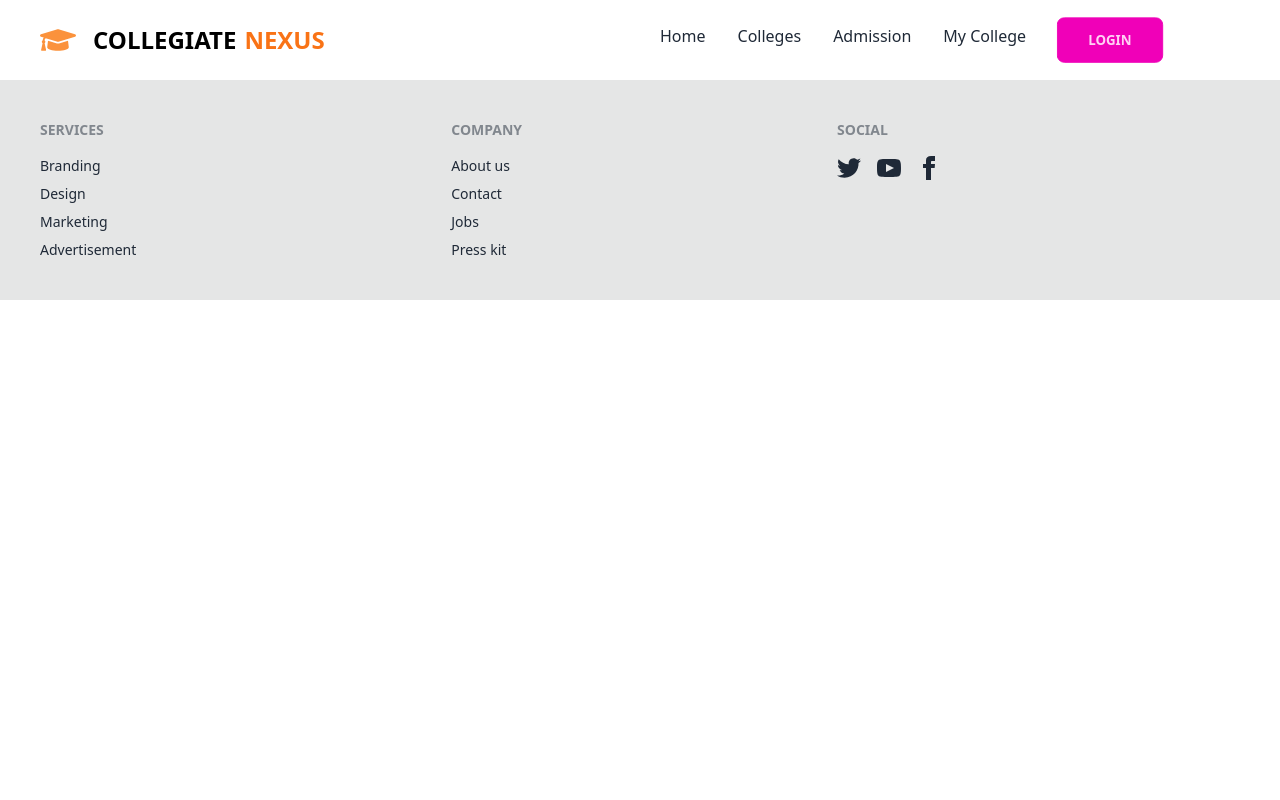
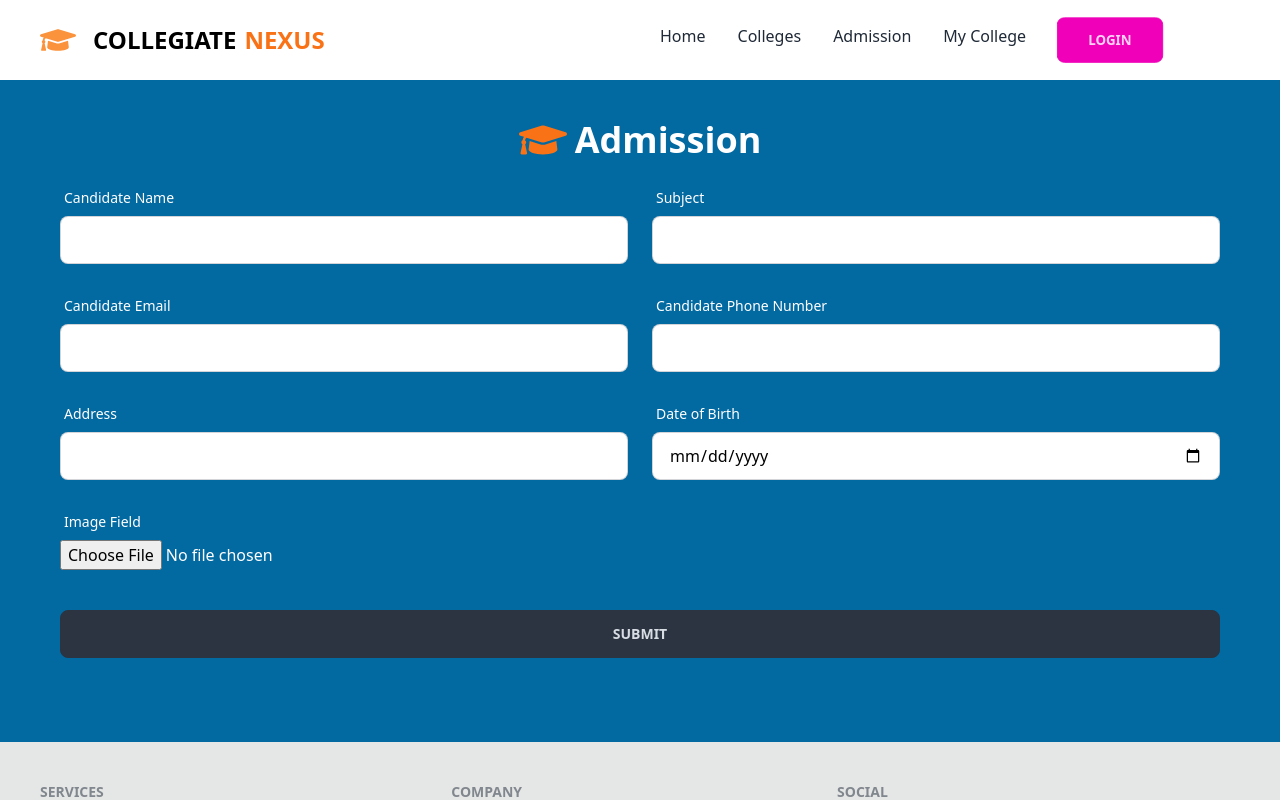
Before and after one commit to ZubaerJewel/collegeBD-Client, a React (Vite) app: page /admission in a window 1280 px wide. Shown: the top 800 px of the page. Built offline with nearby package versions, Linux system fonts and the light colour scheme; no server answers.

Commit message:
Added admission and college section

```diff
--- a/src/Pages/Admissions/Admission.jsx
+++ b/src/Pages/Admissions/Admission.jsx
@@ -1,8 +1,112 @@
+import { toast } from 'react-hot-toast';
+import { FaGraduationCap } from 'react-icons/fa';
 
 const Admission = () => {
+    const handleSubmit=(event)=>{
+        event.preventDefault();
+        const form=event.target;
+        const name=form.name.value;
+        const subject=form.subject.value;
+        const email=form.email.value
+        const number=form.number.value;
+        const address=form.address.value;
+        const date=form.date.value;
+        const file=form.file.value;
+
+        const allInfo={name,subject,email,number,address,date,file}
+
+        fetch('http://localhost:5000/addPost',{
+            method:'POST',
+            headers:{
+                'content-type':'application/json'
+            },
+            body:JSON.stringify(allInfo)
+        })
+        .then(res=>res.json())
+        .then(data=>{
+            if(data.insertedId){
+                toast.success('Your Applications Submitted Done')
+                form.reset()
+            }
+        })
+
+        console.log(allInfo)
+
+    }
     return (
 
-        <div>
+        <div className="">
+              <div className='bg-sky-700 p-5 text-white'>
+
+                    <div className='flex justify-center items-center'>
+                       <span className='text-5xl text-orange-500'> <FaGraduationCap></FaGraduationCap></span>
+                    <h2 className="text-4xl text-center my-5 font-semibold ml-2">Admission</h2>
+
+                    </div>
+                    <form onSubmit={handleSubmit} className="mx-10">
+                <div className="grid grid-cols-1 md:grid-cols-2 gap-6">
+                <div className="form-control">
+                <label className="label">
+                    <span className="label-text text-white">Candidate Name</span>
+                </label>
+                <input type="text"  name="name" className="input input-bordered text-black" required />
+                </div>
+                <div className="form-control">
+                <label className="label">
+                    <span className="label-text text-white">Subject</span>
+                </label>
+                <input type="text"  name="subject" className="input input-bordered text-black" required />
+
+            </div>
+                <div className="form-control">
+                <label className="label">
+                    <span className="label-text text-white">Candidate Email</span>
+                </label>
+                <input type="text" name="email"  className="input input-bordered text-black" required />
+                </div>
+                <div className="form-control">
+                <label className="label">
+                    <span className="label-text text-white">Candidate Phone Number</span>
+
+                </label>
+
+                <input type="number" name="number"  className="input input-bordered text-black" required />
+
+                </div>
+
+                <div className="form-control">
+                <label className="label">
+                    <span className="label-text text-white">Address</span>
+                </label>
+            <input type="text" name="address"className="input input-bordered text-black" required />
+
+            </div>
+
+                <div className="form-control">
+                <label className="label">
+                    <span className="label-text text-white">Date of Birth</span>
+                </label>
+            <input type="date" name="date"  className="input input-bordered text-black" required />
+
+            </div>
+                <div className="form-control">
+                <label className="label">
+                    <span className="label-text text-white">Image Field</span>
+                </label>
+            <input type="file" name="file"  className="" required />
+
+            </div>
+
+                </div>
+            <div className="form-control mt-6">
+
+            < input type="submit" className="btn btn-neutral btn-block mt-4" value="Submit" />
+            </div>
+                    </form>
+            <div className="card-body">
+
+            </div>
+            </div>
 
         </div>
     );
--- a/src/Pages/Colleges/Colleges.jsx
+++ b/src/Pages/Colleges/Colleges.jsx
@@ -1,8 +1,33 @@
+import { useEffect, useState } from "react";
+import SingleColleges from "./SingleColleges";
+import { FaGraduationCap } from 'react-icons/fa';
+
+
 
 const Colleges = () => {
+    const [sixCard,setSixCard]=useState([]);
+    useEffect(()=>{
+        fetch('http://localhost:5000/sixCollege')
+        .then(res=>res.json())
+        .then(data=>setSixCard(data))
+    },[])
     return (
-        <div>
+        <div className="mx-10 my-20">
+           {/* title */}
+         <div className="uppercase text-center mt-16">
+          <span className=" flex justify-center items-center text-orange-500"> <FaGraduationCap></FaGraduationCap>  <h2 className="text-xl ml-2">our popular college</h2></span>
+            <h2 className="text-4xl mt-4">visit our more college</h2>
+         </div>
+           {/* title */}
+           <div className="grid md:grid-cols-3 gap-5">
+            {
+                sixCard.map(single=><SingleColleges
+                key={single.id}
+                single={single}
+                ></SingleColleges>)
+            }
 
+           </div>
         </div>
     );
 };
--- /dev/null
+++ b/src/Pages/Colleges/SingleColleges.jsx
@@ -0,0 +1,38 @@
+import { toast } from "react-hot-toast";
+import { FaCalendarAlt, FaSearch, FaStar } from "react-icons/fa";
+
+const SingleColleges = ({single}) => {
+    const DetailsBtn=()=>{
+        toast.success('Coming sooon')
+    }
+    const{admission_date,college_image,college_name,college_rating,research_count}=single
+    return (
+        <div className="mt-16">
+                    <div className="card w-full bg-base-100 shadow-xl">
+        <figure><img className="h-56 w-full hover:scale-125 duration-500" src={college_image} alt="Shoes" /></figure>
+        <div className="card-body">
+            <h2 className="card-title text-center">{college_name}</h2>
+            <p className="my-2 flex items-center">Admission Date: {admission_date} <span className="ml-2"><FaCalendarAlt></FaCalendarAlt></span></p>
+            <div className="flex justify-between my-5 items-center">
+                <div className="flex items-center">
+                    <h2>Rating: {college_rating}</h2>
+                    <span className="ml-2 text-yellow-500"><FaStar></FaStar></span>
+
+                </div>
+                <div className="flex items-center">
+                    <h2>Research: {research_count}</h2>
+                  <span className="ml-2">  <FaSearch></FaSearch></span>
+
+                </div>
+            </div>
+            <div className="card-actions justify-end">
+            <button onClick={DetailsBtn} className="btn btn-accent">Details</button>
+            </div>
+        </div>
+        </div>
+
+        </div>
+    );
+};
+
+export default SingleColleges;
--- a/src/Pages/Home/Home/NavBar.jsx
+++ b/src/Pages/Home/Home/NavBar.jsx
@@ -22,7 +22,7 @@ const NavBar = () => {
 
             <li className="text-base"> <Link to='/myCollege'>My College</Link> </li>
 
-           {user?<li onClick={handleLogout} className="ml-3 btn btn-secondary"> Log Out</li>:<li className="ml-3 btn btn-secondary"> <Link to='/login'>Login</Link> </li>}
+           {user?<li onClick={handleLogout} className="ml-3 btn btn-warning hover:rounded-xl"> Log Out</li>:<li className="ml-3 btn btn-secondary"> <Link to='/login'>Login</Link> </li>}
 
 
 
--- a/src/Pages/MyColleges/MyColleges.jsx
+++ b/src/Pages/MyColleges/MyColleges.jsx
@@ -1,7 +1,38 @@
+import { useContext, useEffect, useState } from "react";
+import { AuthContext } from "../../provider/AuthProvider";
+import { FaGraduationCap } from "react-icons/fa";
+import MySingleCollege from "./MySingleCollege";
+
 
 const MyColleges = () => {
+    const{user}=useContext(AuthContext);
+    const [myCollege,setMyCollege]=useState([]);
+
+    const url=`http://localhost:5000/allPost?email=${user?.email}`
+    useEffect(()=>{
+        fetch(url)
+        .then(res=>res.json())
+        .then(data=>{
+            setMyCollege(data)
+            console.log(data)
+        })
+    },[url])
+
     return (
-        <div>
+        <div className="mx-10 my-20">
+           <div className="uppercase text-center mt-16">
+          <span className=" flex justify-center items-center text-orange-500"> <FaGraduationCap></FaGraduationCap>  <h2 className="text-xl ml-2">your college</h2></span>
+            <h2 className="text-4xl mt-4">my selected Information</h2>
+         </div>
+
+         <div className="md:grid  gap-5 mx-auto mt-10 my-5">
+            {
+                myCollege.map(singleCollege=><MySingleCollege
+                key={singleCollege._id}
+                singleCollege={singleCollege}
+                ></MySingleCollege>)
+            }
+         </div>
 
         </div>
     );
--- /dev/null
+++ b/src/Pages/MyColleges/MySingleCollege.jsx
@@ -0,0 +1,32 @@
+import { FaAddressBook, FaBook, FaCalendarAlt, FaPhone } from "react-icons/fa";
+import { AiOutlineMail } from "react-icons/ai";
+
+const MySingleCollege = ({singleCollege}) => {
+    const{address,date,email,name,number,subject}=singleCollege
+    return (
+        <div className="mt-8">
+            <div className="md:card w-full h-full bg-base-300 shadow-2xl">
+        <div className="card-body">
+            <h2 className="card-title">Name : {name}</h2>
+            <div className="md:flex gap-3 my-5">
+                <h2 className="">Contact Information:-</h2>
+                <span className="font-semibold md:flex items-center"><AiOutlineMail></AiOutlineMail></span>{email}
+               <span className="font-semibold items-center md:flex"><FaAddressBook></FaAddressBook></span>{address}
+                <span className="font-semibold md:flex items-center"><FaPhone></FaPhone></span>{number}
+            </div>
+
+            <div className="md:flex gap-10 my-3">
+                <span className="md:flex items-center gap-1 font-semibold">Date: <span className="text-orange-500"><FaCalendarAlt></FaCalendarAlt></span>{date}</span>
+                <span className="flex items-center font-semibold gap-1">Subject: <span className="text-orange-500"><FaBook></FaBook></span>{subject}</span>
+            </div>
+            <div className="card-actions justify-end">
+            <button className="btn btn-primary">Review</button>
+            </div>
+        </div>
+        </div>
+
+        </div>
+    );
+};
+
+export default MySingleCollege;
```
